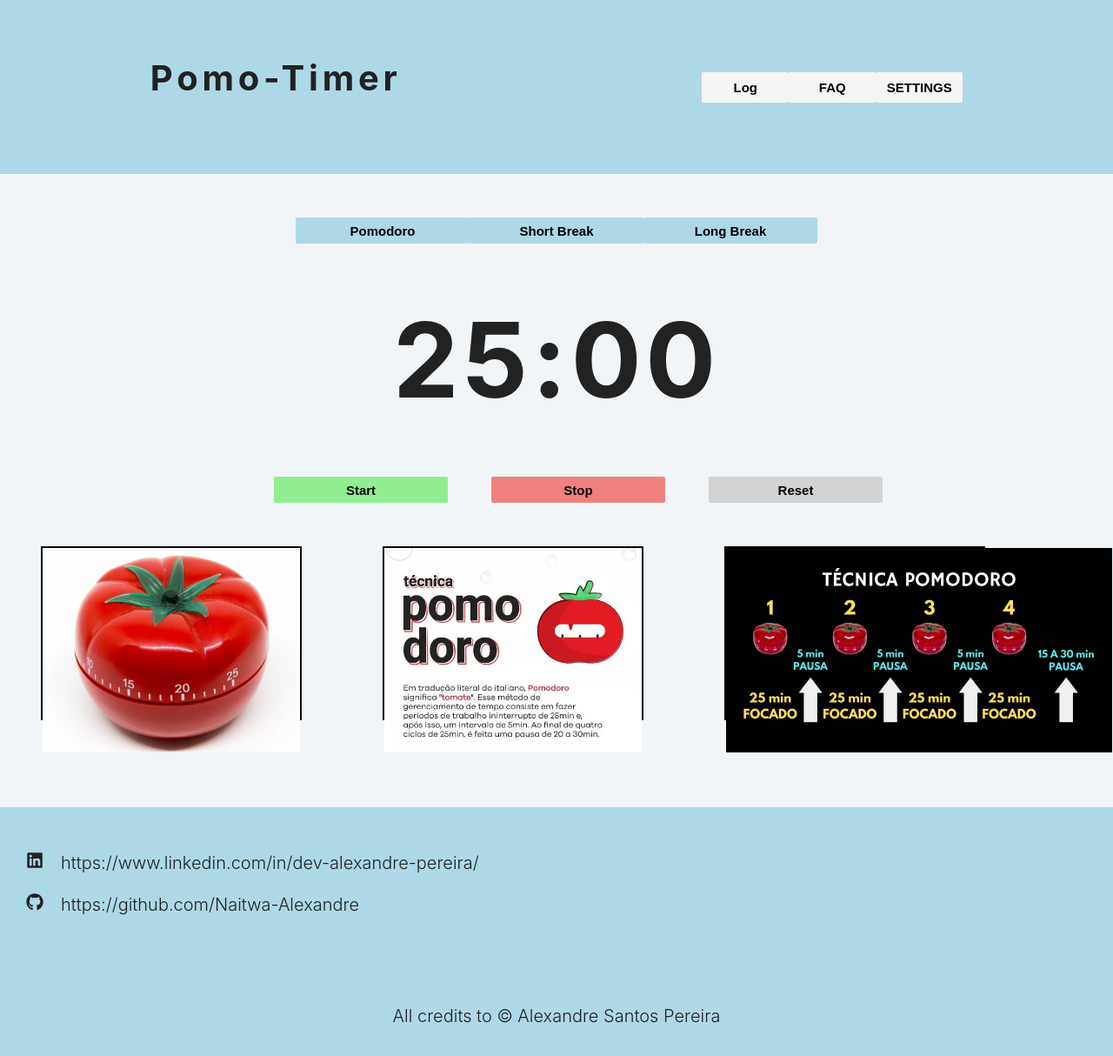
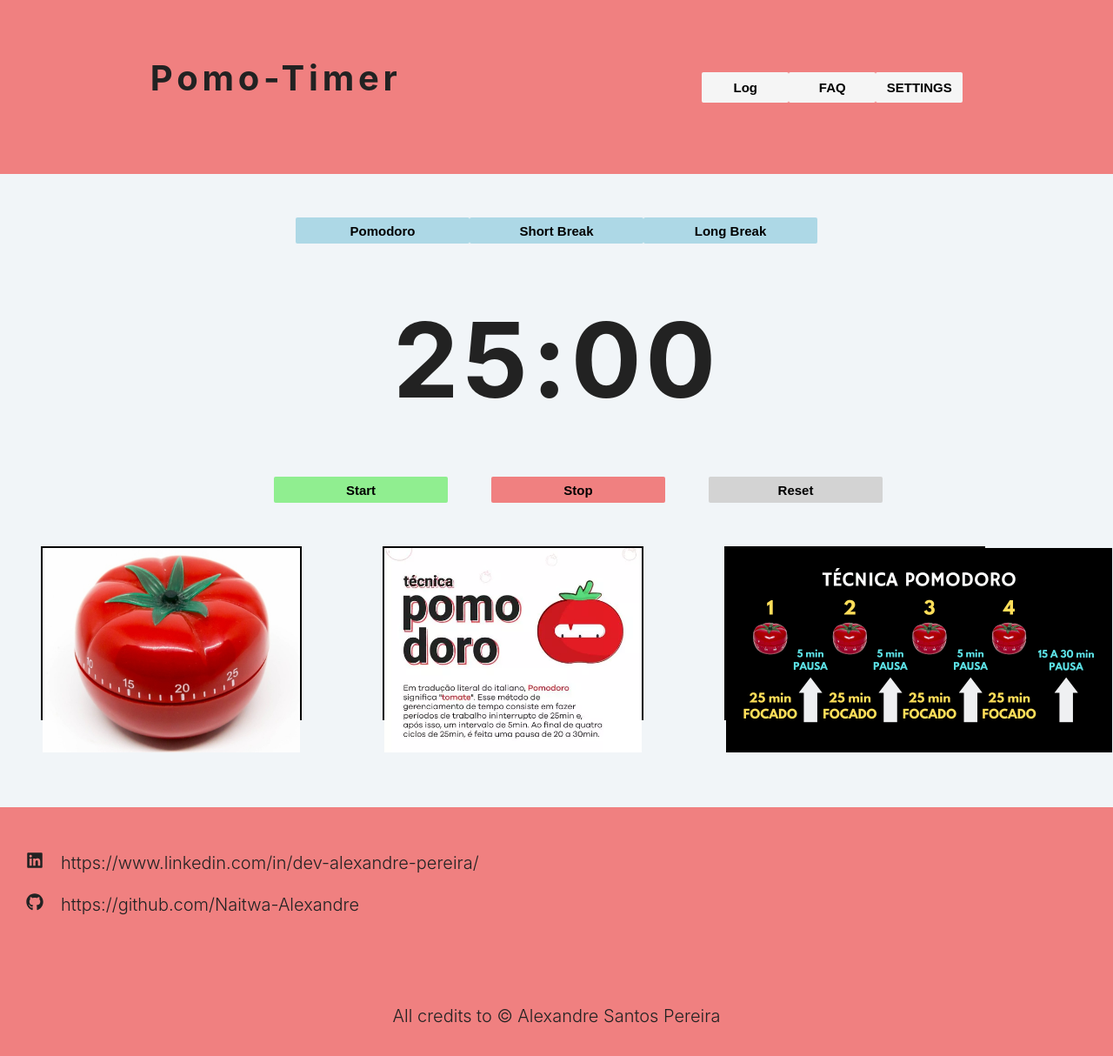
Before and after one commit to BlackSheep1337/pomo-timer, a React (Create React App) app: page / in a window 1280 px wide. Shown: the top 1214 px of the page at 87% size. Built offline with nearby package versions, Linux system fonts and the light colour scheme; no server answers.

Commit message:
lightcoral color nav e footer

```diff
--- a/src/components/styles.js
+++ b/src/components/styles.js
@@ -1,7 +1,7 @@
 import styled from 'styled-components';
 
 export const Nav = styled.nav`
-  background-color: lightblue;
+  background-color: lightcoral;
   min-height: 200px;
   display: flex;
   justify-content: space-around;
@@ -125,7 +125,7 @@ export const AdContainer = styled.div`
 `;
 
 export const FooterContainer = styled.footer`
-  background-color: lightblue;
+  background-color: lightcoral;
   height: 300px;
   margin-top: 100px;
   display: flex;
```
Also changed, not shown: 1 other file (tests, documents, lock files or other folders).
